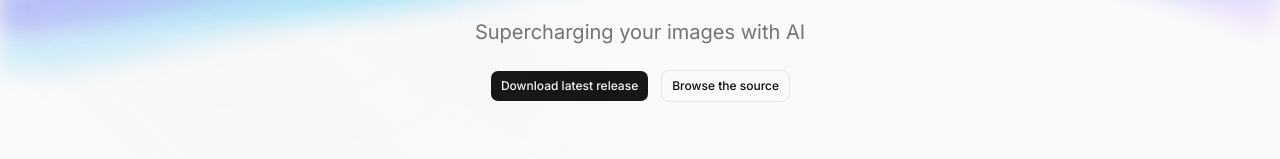
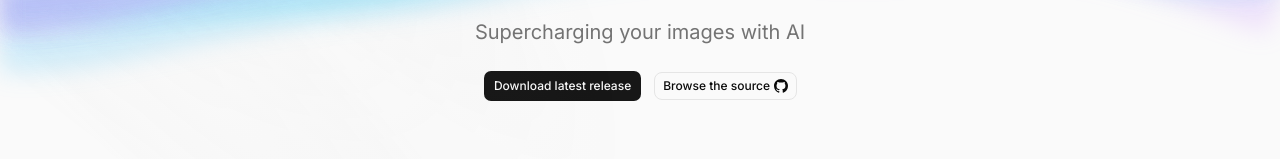
Before and after one commit to arrifat346afs/Descify-wab, a Next.js app: page / in a window 1280 px wide. Shown: the part 292-451 px from the top of the page. Built offline with nearby package versions, Linux system fonts and the light colour scheme.

Commit message:
Updates: 2026-03-10T16:47:45.131Z

```diff
--- a/components/hero-section.tsx
+++ b/components/hero-section.tsx
@@ -162,15 +162,15 @@ export default function HeroSection() {
                     <span className="btn-label">Download latest release</span>
                   </Link>
                 </Button>
-                <Button asChild variant="outline" size="lg">
                   <Link
                     href="https://github.com/arrifat346afs/Descify"
                     target="_blank"
                     rel="noreferrer"
                   >
-                    <span className="btn-label">Browse the source</span>
+                <Button asChild variant="outline" className="flex items-center justify-center">
+                    <span className="btn-label">Browse the source <GitHubIcon /></span>
+                </Button>
                   </Link>
-                </Button>
               </div>
             </div>
           </WavyBackground>
```
